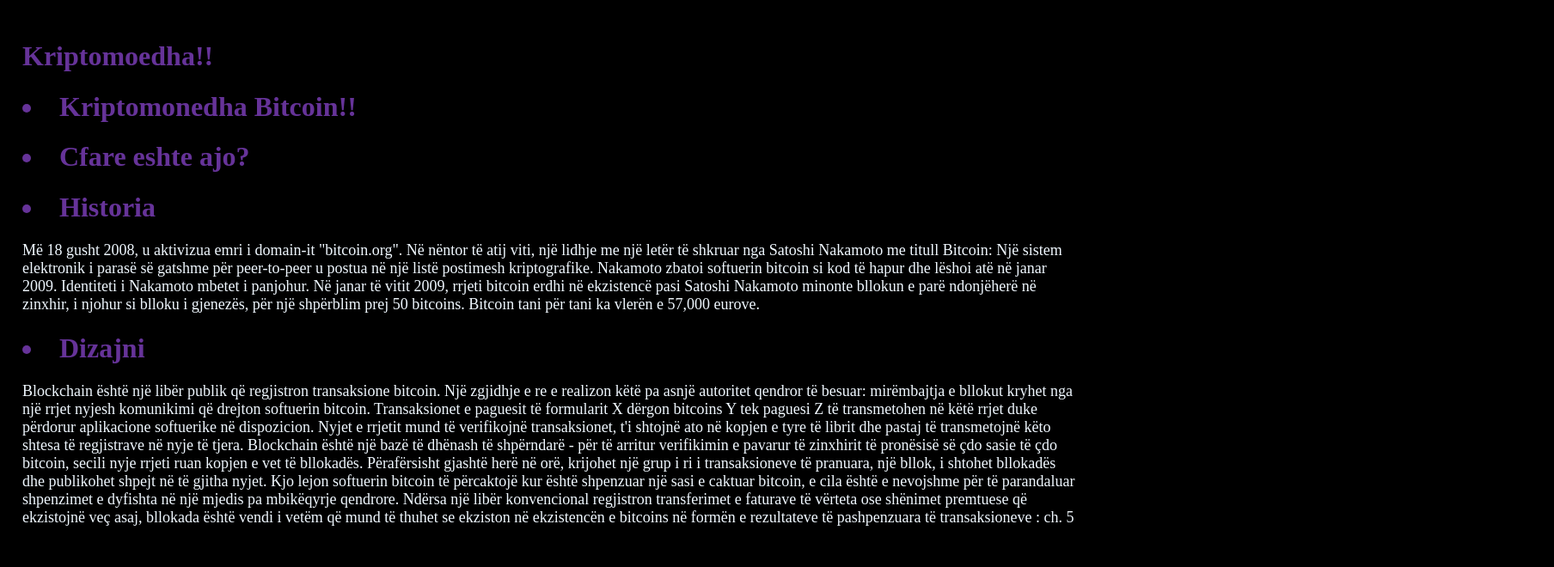
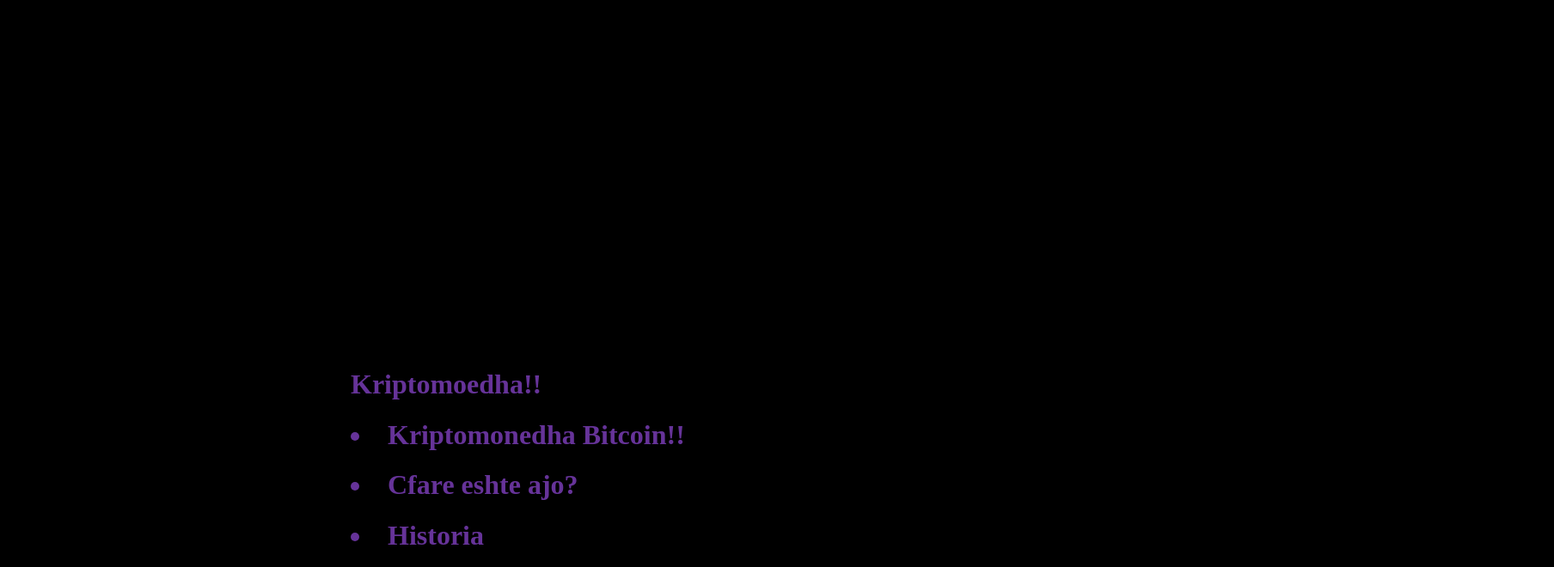
Before and after one commit to CryptoBossHere/Crypto, a plain HTML site: page index.html in a window 1280 px wide. Shown: the top 660 px of the page at 86% size, 1808 px wide, since content can reach past the window. Drawn offline with Linux system fonts and the light colour scheme.

Commit message:
Update style.css

```diff
--- a/style.css
+++ b/style.css
@@ -7,7 +7,7 @@ h1 {
  }
 
  body {
-    padding: 18px;
+    padding: 400px;
 
  }
  footer {
```
